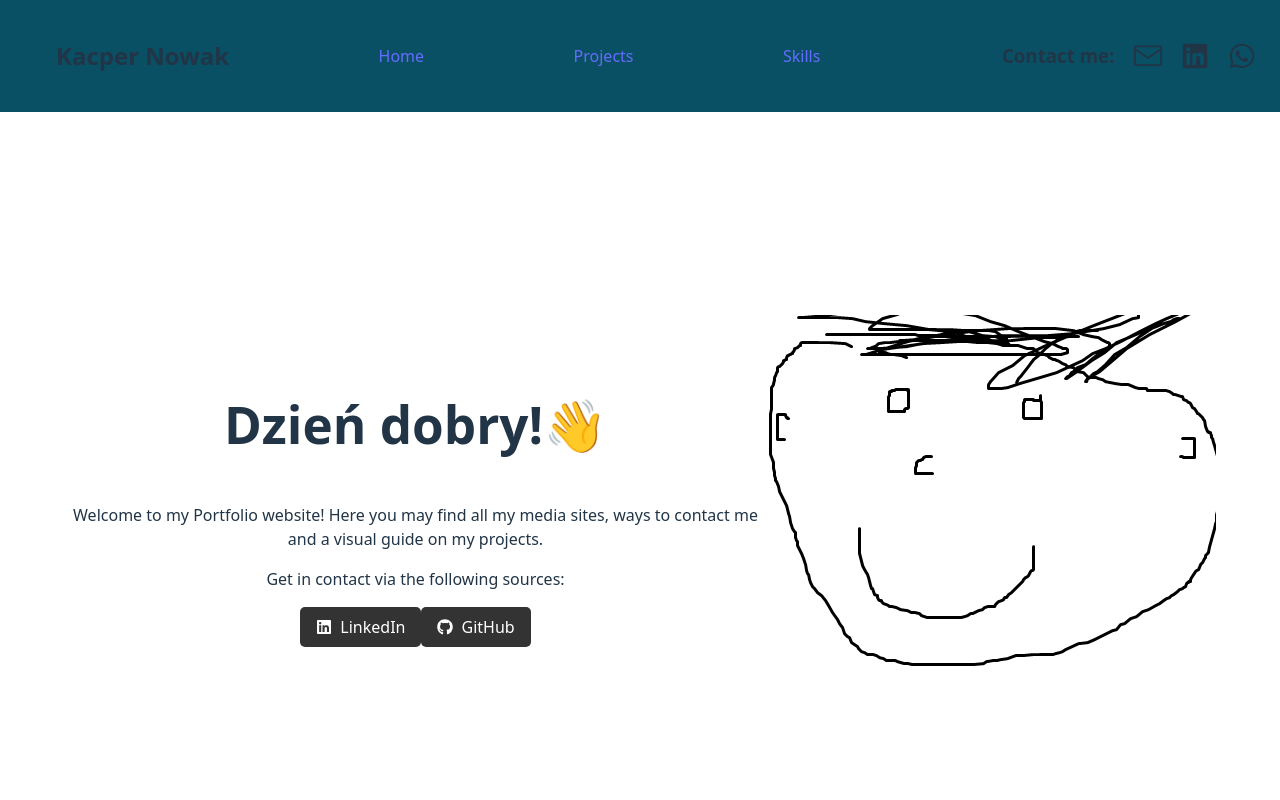
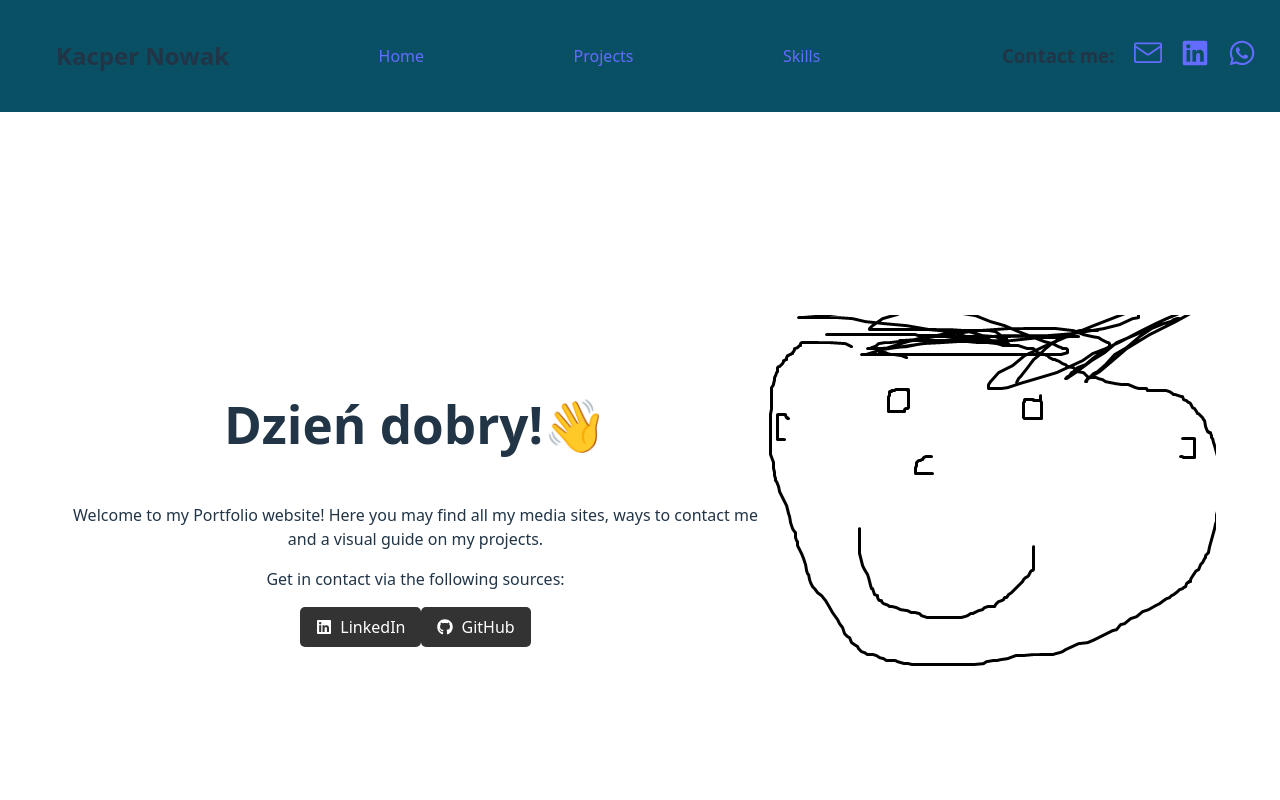
Before and after one commit to KacperProg/React-Portfolio-Site, a React (Vite) app: page / in a window 1280 px wide. Shown: the top 800 px of the page. Built offline with nearby package versions, Linux system fonts and the light colour scheme; the HTML template or start-up script is replaced by a standard one.

Commit message:
Added links to contact images in NavBar

```diff
--- a/src/Components/Navbar/Navbar.jsx
+++ b/src/Components/Navbar/Navbar.jsx
@@ -3,6 +3,7 @@ import { Link } from 'react-router-dom';
 import { useEffect, useState } from "react";
 import { FaWhatsapp, FaLinkedin, FaGithub } from "react-icons/fa";
 import { GoMail } from "react-icons/go";
+import { links } from "../../data/links";
 
 function Navbar() {
 
@@ -29,9 +30,15 @@ function Navbar() {
         <Link to="/skills" className="linkBtn">Skills</Link>
         <div className="contact-container">
           <h3>Contact me:</h3>
-          <GoMail size={28}/>
-          <FaLinkedin size={28}/>
-          <FaWhatsapp size={28}/>
+          <a href={links.mail}>
+            <GoMail size={28}/>
+          </a>
+          <a href={links.linkedin}>
+            <FaLinkedin size={28}/>
+          </a>
+          <a href={links.phone}>
+            <FaWhatsapp size={28}/>
+          </a>
         </div>
       </div>
     </nav>
--- a/src/data/links.js
+++ b/src/data/links.js
@@ -1,4 +1,6 @@
 export const links = {
   linkedin: 'https://www.linkedin.com/in/kacper-nowak-201ab21b9/',
-  github: 'https://github.com/KacperProg'
+  github: 'https://github.com/KacperProg',
+  mail: 'mailto:kacper.nowak20@outlook.com',
+  phone: 'https://wa.me/447487646300'
 };
```
